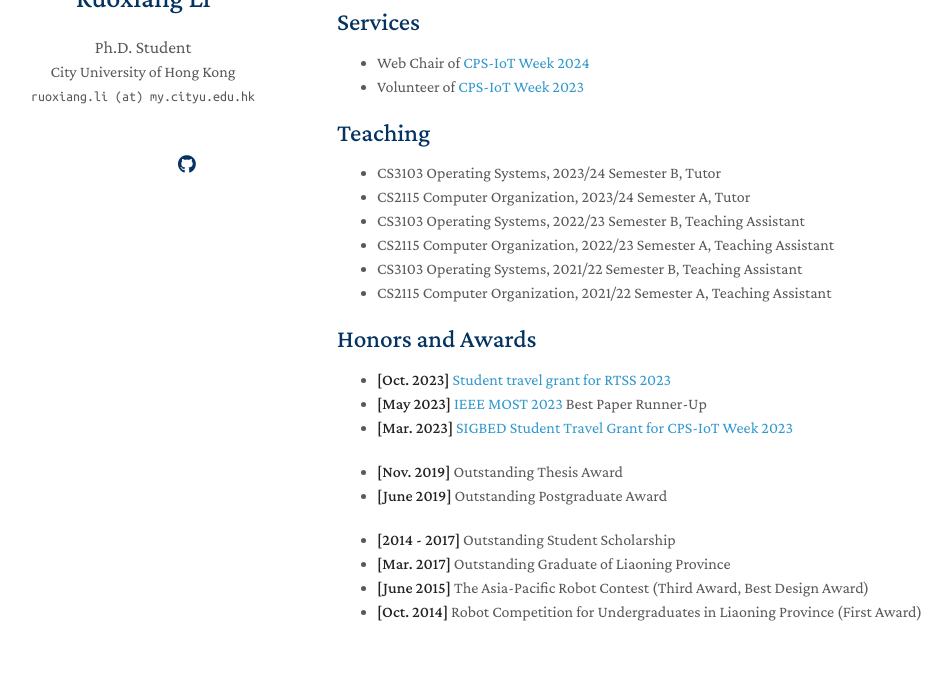
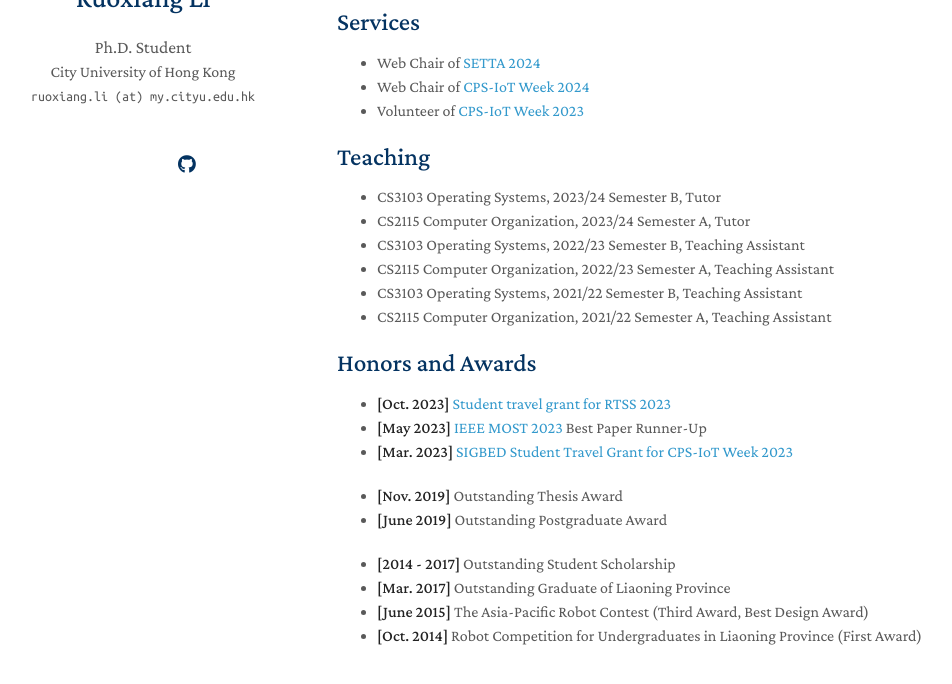
Before and after one commit to ruoxianglee/ruoxianglee.github.io, a Jekyll site: the page built from index.md, in a window 1280 px wide and 900 px high, scrolled down 1045 px, cut to the strip 206-890 px from the top of the window. Shown: the whole strip, without its empty margins (133-1085 px from the left). Built offline with Jekyll 4.4.1, drawn with Linux system fonts in a browser that asks for light colours; nearby versions of some CDN libraries; a style sheet for code colours, icons or effects is not loaded; our own code applies the rules of GitHub Pages for plain Markdown files.

Commit message:
add service

```diff
--- a/_includes/services.md
+++ b/_includes/services.md
@@ -1,3 +1,4 @@
 ## Services
+- Web Chair of <a href="https://setta2024.cs.cityu.edu.hk/" target="_blank">SETTA 2024</a>
 - Web Chair of <a href="https://cps-iot-week2024.ie.cuhk.edu.hk/" target="_blank">CPS-IoT Week 2024</a>
 - Volunteer of <a href="https://cps-iot-week2024.ie.cuhk.edu.hk/2023/index.php" target="_blank">CPS-IoT Week 2023</a>
```
